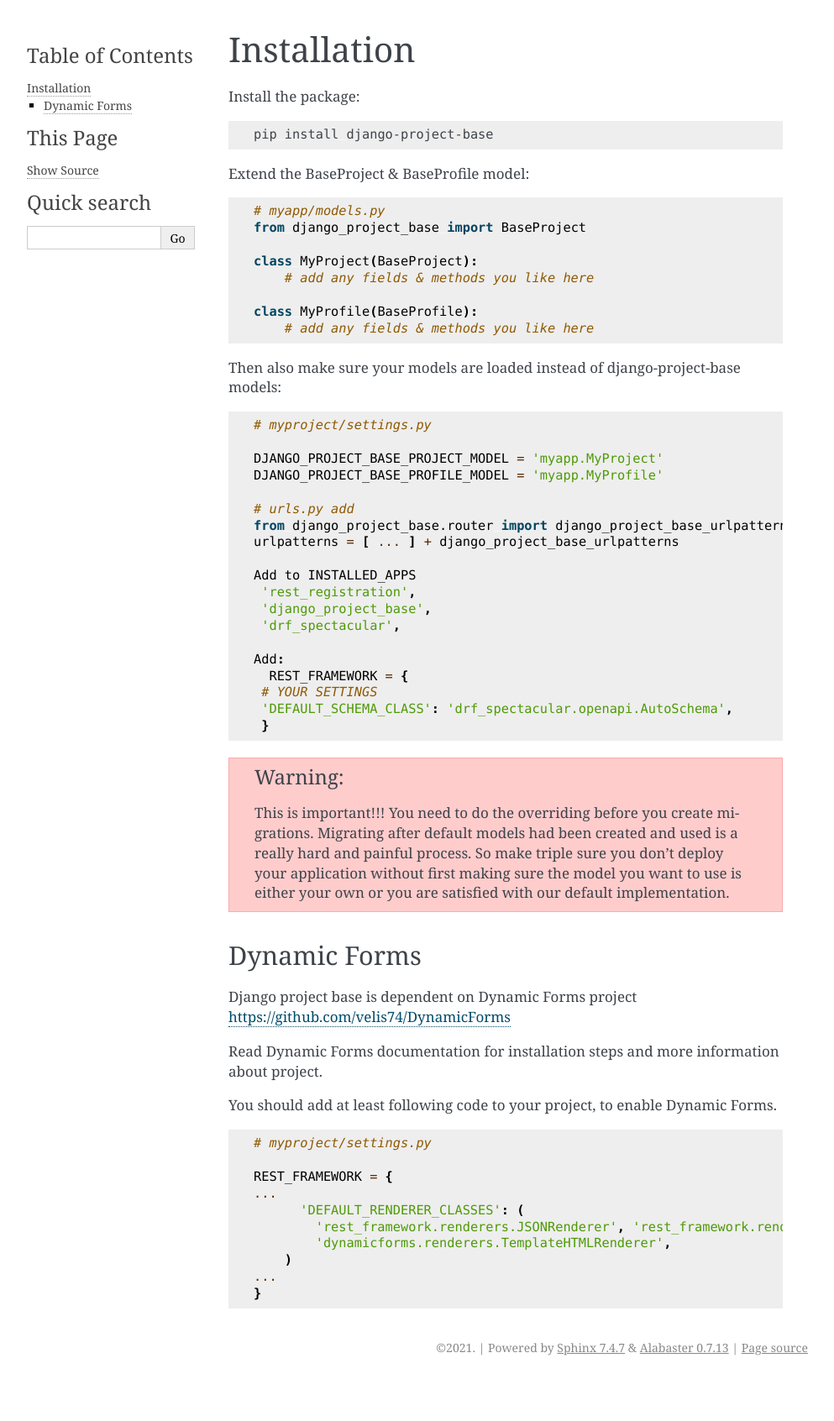
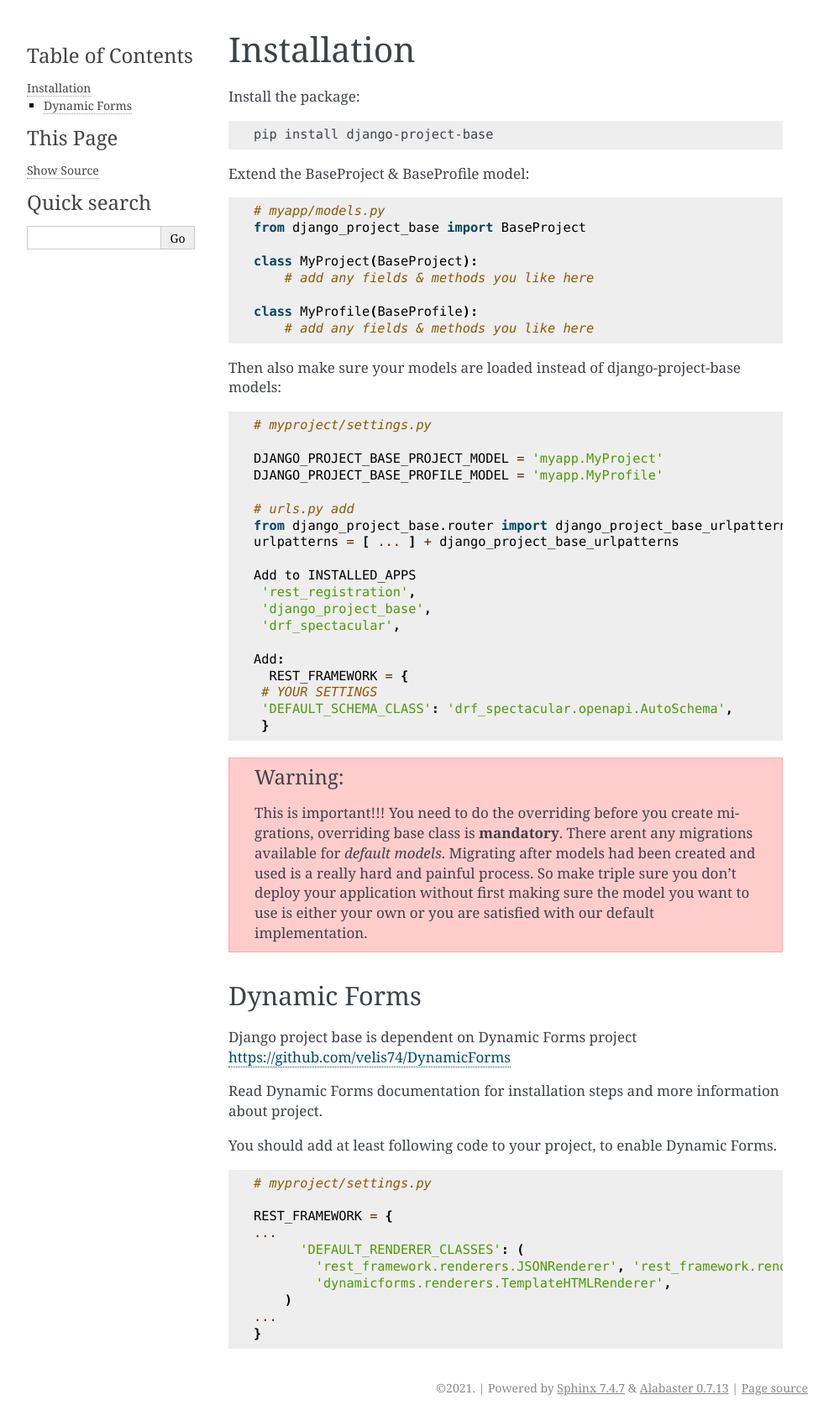
Before and after one commit to velis74/django-project-base, a Sphinx documentation site: the page built from docs/source/installation.rst, in a window 1280 px wide. Shown: the whole page at 84% size, without its empty margins (148-1141 px from the left). Built offline with Sphinx 7.4.7, drawn with Linux system fonts in a browser that asks for light colours; before the commit the page ends 1644 px from its top, so only the background shows below that.

Commit message:
#133 dokumentacija o overridanju project base modelov

```diff
--- a/docs/source/installation.rst
+++ b/docs/source/installation.rst
@@ -20,6 +20,8 @@
 
    class MyProfile(BaseProfile):
        # add any fields & methods you like here
+
+
 
 Then also make sure your models are loaded instead of django-project-base models:
 
@@ -48,10 +50,10 @@
 
 .. warning::
 
-   This is important!!! You need to do the overriding before you create migrations. Migrating after default models had
-   been created and used is a really hard and painful process. So make triple sure you don't deploy your application
-   without first making sure the model you want to use is either your own or you are satisfied with our default
-   implementation.
+   This is important!!! You need to do the overriding before you create migrations, overriding base class is **mandatory**.
+   There arent any migrations available for *default models*. Migrating after models had been created and used is a
+   really hard and painful process. So make triple sure you don't deploy your application without first making sure the
+   model you want to use is either your own or you are satisfied with our default implementation.
 
 Dynamic Forms
 -------------
```
